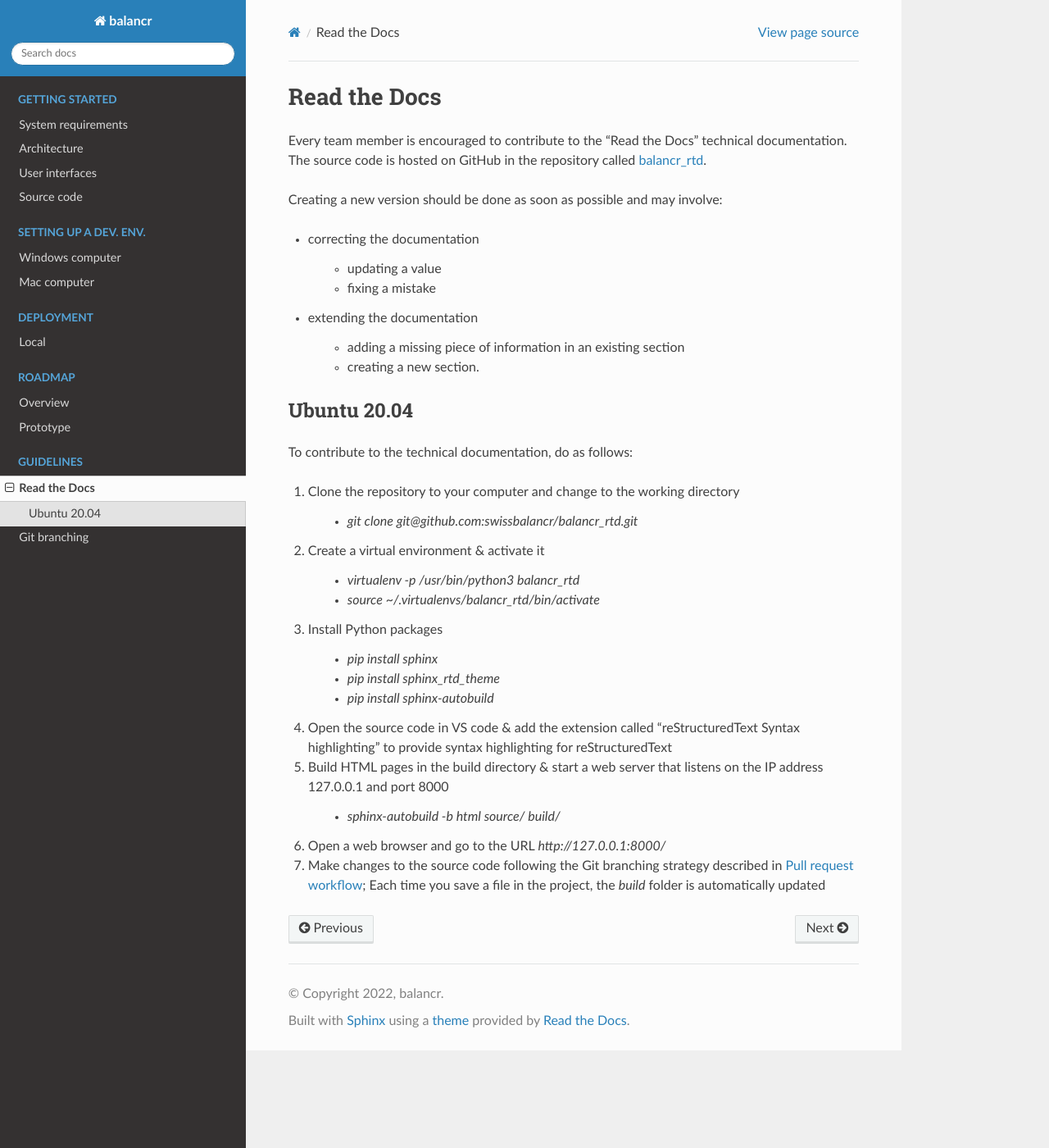
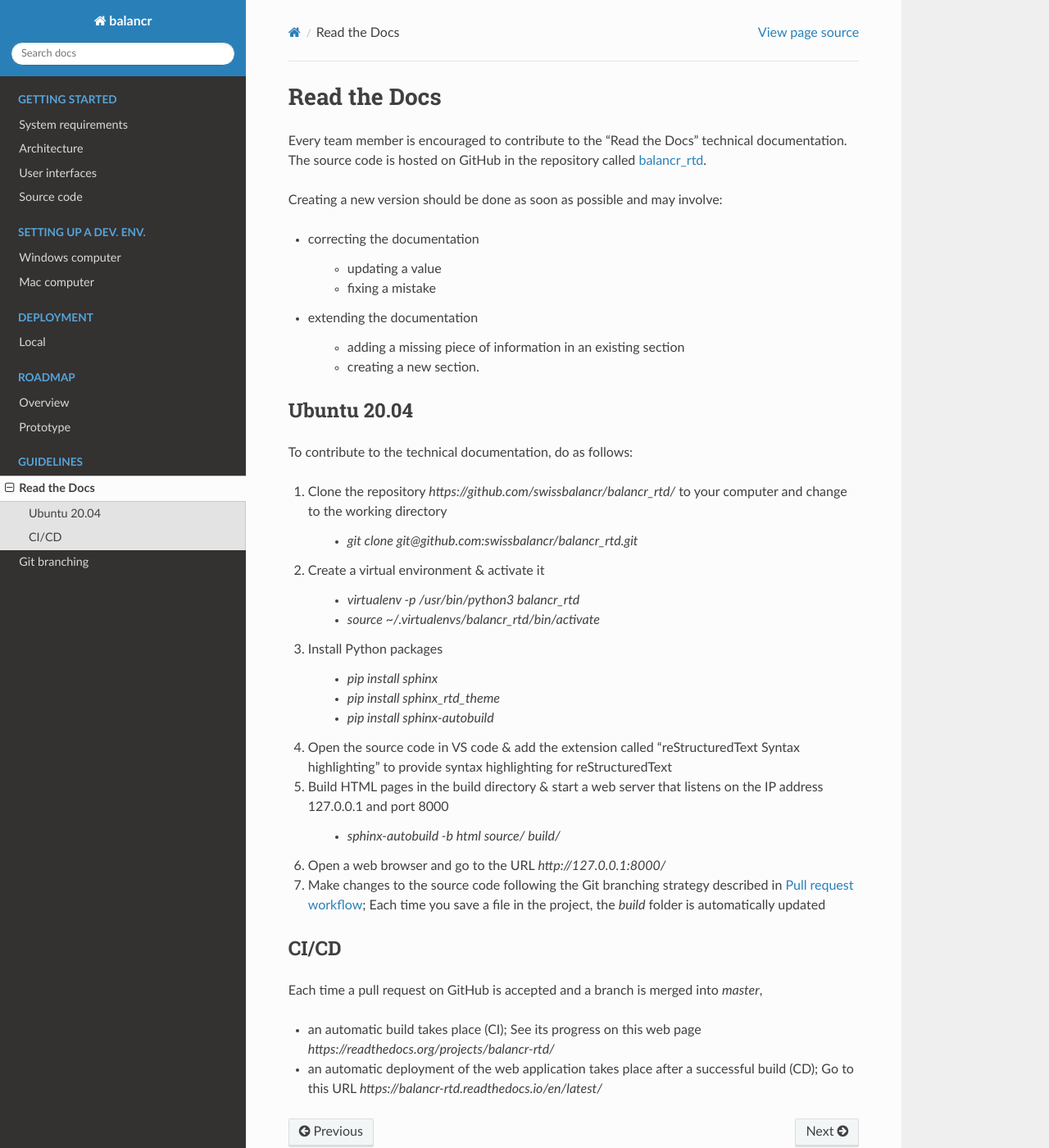
Before and after one commit to swissbalancr/balancr_rtd, a Sphinx documentation site: the page built from source/guidelines/readthedocs.rst, in a window 1280 px wide and 1400 px high. Shown: the whole window at 82% size. Built offline with Sphinx 7.4.7 and the Read the Docs theme 2.0.0, drawn with Linux system fonts in a browser that asks for light colours.

Commit message:
Added CI/CD

```diff
--- a/source/guidelines/readthedocs.rst
+++ b/source/guidelines/readthedocs.rst
@@ -22,7 +22,7 @@ Ubuntu 20.04
 
 To contribute to the technical documentation, do as follows:
 
-1. Clone the repository to your computer and change to the working directory
+1. Clone the repository `https://github.com/swissbalancr/balancr_rtd/` to your computer and change to the working directory
 
     - `git clone git@github.com:swissbalancr/balancr_rtd.git`
 
@@ -44,3 +44,11 @@ To contribute to the technical documentation, do as follows:
 
 6. Open a web browser and go to the URL `http://127.0.0.1:8000/`
 7. Make changes to the source code following the Git branching strategy described in :ref:`Pull request workflow`; Each time you save a file in the project, the `build` folder is automatically updated
+
+CI/CD
+=====
+
+Each time a pull request on GitHub is accepted and a branch is merged into `master`,
+
+- an automatic build takes place (CI); See its progress on this web page `https://readthedocs.org/projects/balancr-rtd/`
+- an automatic deployment of the web application takes place after a successful build (CD); Go to this URL `https://balancr-rtd.readthedocs.io/en/latest/`
```
